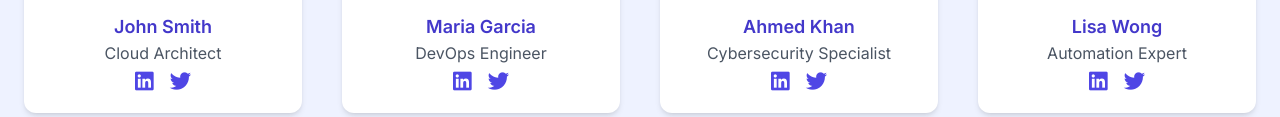
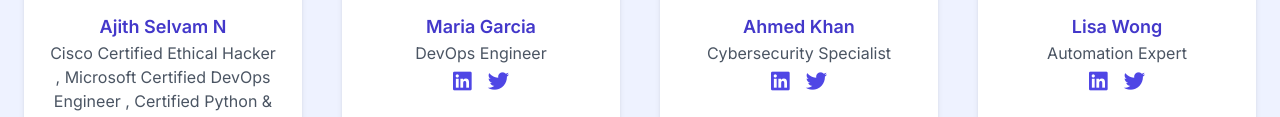
Before and after one commit to ajithselvam/cloudtech-academy, a plain HTML site: page index.html in a window 1280 px wide. Shown: the part 11869-11986 px from the top of the page. Drawn offline with nearby package versions, Linux system fonts and the light colour scheme.

Commit message:
Update index.html
ajith instructor added with image

```diff
--- a/index.html
+++ b/index.html
@@ -2101,12 +2101,12 @@
     </h2>
     <div class="grid grid-cols-1 sm:grid-cols-2 md:grid-cols-4 gap-10">
      <div class="bg-white dark:bg-gray-900 rounded-xl shadow-md p-6 flex flex-col items-center text-center hover:shadow-lg transition">
-      <img alt="Portrait of instructor John Smith, a middle-aged man with glasses and a friendly smile, wearing a blue shirt" class="rounded-full mb-4" height="150" src="https://storage.googleapis.com/a1aa/image/d668e6d3-64f7-4793-106b-ee5fc22c3182.jpg" width="150"/>
+      <img alt="Portrait of instructor John Smith, a middle-aged man with glasses and a friendly smile, wearing a blue shirt" class="rounded-full mb-4" height="150" src="https://avatars.githubusercontent.com/u/112960431?s=400&u=ebc14cabd08367473b89e3b3889a81a966c7464e&v=4" width="150"/>
       <h3 class="text-lg font-semibold text-indigo-700 dark:text-indigo-400">
-       John Smith
+       Ajith Selvam N
       </h3>
       <p class="text-gray-600 dark:text-gray-300 mb-2">
-       Cloud Architect
+       Cisco Certified Ethical Hacker , Microsoft Certified DevOps Engineer , Certified Python & Bash Developer
       </p>
       <div class="flex space-x-4 text-indigo-600 dark:text-indigo-400">
        <a aria-label="John Smith LinkedIn" class="hover:text-indigo-800 dark:hover:text-indigo-300" href="#">
```
